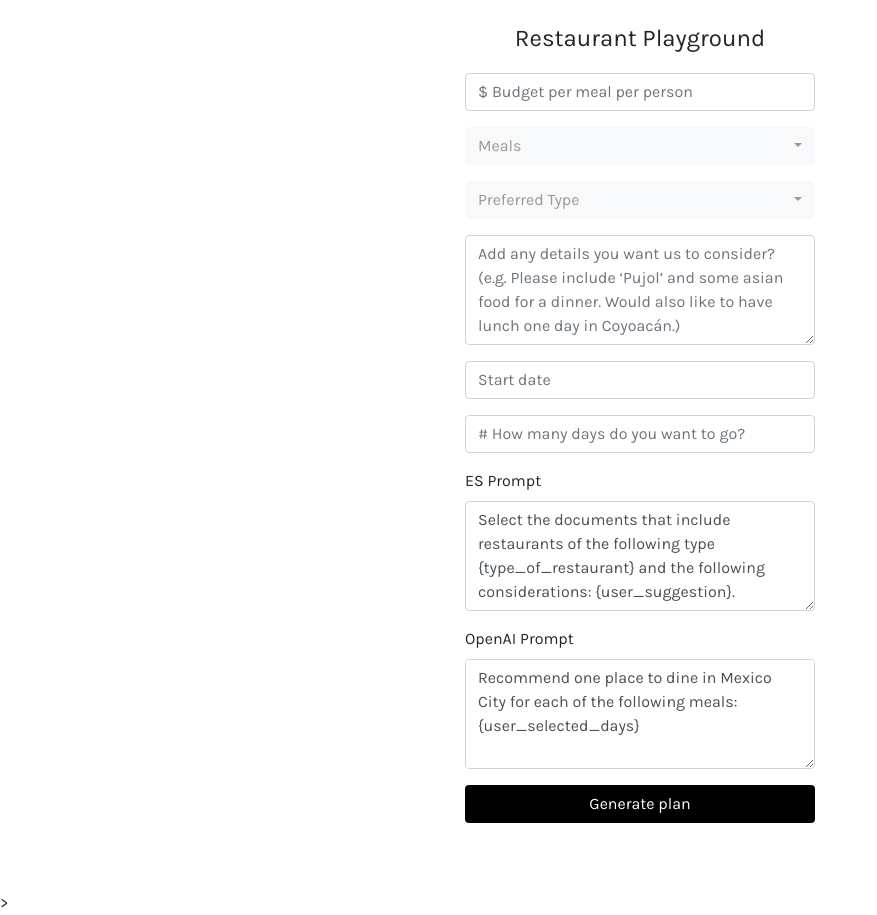
After one commit to comjoueur/clowie-ai, a Flask app: page /pages/playground in a window 1280 px wide. The commit adds this page. Shown: the whole page, without its empty margins (0-877 px from the left). Run offline with Flask 2, Linux system fonts and the light colour scheme; some libraries are stand-ins or nearby versions.

Commit message:
functional playground

```diff
--- a/main.py
+++ b/main.py
@@ -6,11 +6,13 @@ from resources.api.source import create_source_resource, get_all_sources_resourc
 from resources.api.mixed import delete_all_indices_docs
 
 from resources.api.app.restaurant_filtering import restaurant_filtering
+from resources.api.app.playground import playground_resource
 
 from resources.pages.source import create_source_page, delete_source_page
 from resources.pages.entity import create_entity_page, delete_entity_page
 from resources.pages.entity_entry import create_entity_entry_page, delete_entry_page
 from resources.pages.mixed import list_resources_page, delete_all_indices_docs_page
+from resources.pages.app.playground import playground_page
 
 app = Flask(__name__)
 
@@ -46,15 +48,18 @@ app.add_url_rule('/api/entity/entry/<entry_id>',
                  methods=['DELETE'])
 """
 
-App Resource
+App Resources
 
 """
 app.add_url_rule('/api/app/restaurant_filtering',
                  view_func=restaurant_filtering,
                  methods=['GET'])
+app.add_url_rule('/api/app/playground',
+                 view_func=playground_resource,
+                 methods=['POST'])
 """
 
-Pages resources
+Pages Resources
 
 """
 
@@ -80,6 +85,9 @@ app.add_url_rule('/pages/delete-entity',
 app.add_url_rule('/pages/delete-entity-entry',
                  view_func=delete_entry_page,
                  methods=['GET'])
+app.add_url_rule('/pages/playground',
+                 view_func=playground_page,
+                 methods=['GET'])
 
 app.add_url_rule('/', view_func=lambda: redirect('/pages'), methods=['GET'])
 
--- a/models/base.py
+++ b/models/base.py
@@ -48,7 +48,7 @@ class ESIndexModel:
 
   @classmethod
   def get_all(cls):
-    url = "{deployment_url}/{index}/_search".format(
+    url = "{deployment_url}/{index}/_search?size=1000".format(
       deployment_url=ES_DEPLOYMENT_URL,
       index=cls.ES_INDEX,
     )
--- a/pyproject.toml
+++ b/pyproject.toml
@@ -8,8 +8,10 @@ authors = ["Your Name <you@example.com>"]
 python = ">=3.10.0,<3.11"
 Flask = "^2.1.3"
 requests = "^2.31.0"
-marshmallow = "^3.20.1"
 uWSGI = "2.0.22"
+openai = "0.28.0"
+marshmallow = "3.20.1"
+tiktoken = "0.4.0"
 
 [tool.poetry.dev-dependencies]
 debugpy = "^1.6.2"
--- /dev/null
+++ b/resources/pages/app/playground.py
@@ -0,0 +1,5 @@
+from flask import render_template
+
+
+def playground_page():
+  return render_template('app/playground.html')
--- a/resources/pages/mixed.py
+++ b/resources/pages/mixed.py
@@ -1,7 +1,9 @@
 from flask import render_template
+
 
 def list_resources_page():
   return render_template('list_resources.html')
 
+
 def delete_all_indices_docs_page():
   return render_template('delete_all_docs.html')
--- a/resources/pages/source.py
+++ b/resources/pages/source.py
@@ -1,7 +1,9 @@
 from flask import render_template
+
 
 def create_source_page():
   return render_template('create_source_form.html')
 
+
 def delete_source_page():
   return render_template('delete_source_form.html')
--- /dev/null
+++ b/templates/app/playground.html
@@ -0,0 +1,180 @@
+<!DOCTYPE html>
+<!DOCTYPE html>
+<html lang="en">
+<head>
+  <title>Plan Generator</title>
+  <link href="https://stackpath.bootstrapcdn.com/bootstrap/4.5.2/css/bootstrap.min.css" rel="stylesheet" />
+  <link href="https://fonts.googleapis.com/css2?family=Karla&display=swap" rel="stylesheet">
+  <link rel="stylesheet" href="https://cdnjs.cloudflare.com/ajax/libs/bootstrap-select/1.13.18/css/bootstrap-select.min.css">
+  <style>
+    body {
+      font-family: 'Karla', sans-serif;
+    }
+
+    .submit-button {
+      background-color: black;
+      color: white;
+      width: 350px;
+    }
+
+    .form-container {
+      display: flex;
+      justify-content: center;
+      margin-top: 20px;
+      margin-bottom: 20px;
+    }
+
+    .form-wrapper {
+      width: 350px;
+    }
+
+    .title {
+      text-align: center;
+      margin-bottom: 10px;
+      margin-top: 10px;
+    }
+  </style>
+</head>
+<body>
+  <h4 class="title mt-4">Restaurant Playground</h4>
+  <div class="form-container">
+    <form id="restaurantPlanForm" class="form-wrapper mb-5">
+      <div class="form-group">
+        <input type="number" placeholder="$ Budget per meal per person" id="budgetPerDinner" class="form-control" required>
+      </div>
+      <div class="form-group">
+        <select id="meals" title="Meals" class="form-control selectpicker" multiple required>
+          <option>Breakfast</option>
+          <option>Lunch</option>
+          <option>Dinner</option>
+      </select>
+      </div>
+      <div class="form-group">
+        <select id="preferredType" title="Preferred Type" class="form-control selectpicker" multiple>
+            <option>Fine dining</option>
+            <option>Street food</option>
+            <option>Traditional cuisine</option>
+            <option>Casual Contemporary</option>
+        </select>
+      </div>
+      <div class="form-group">
+        <textarea id="userSuggestion" class="form-control" placeholder="Add any details you want us to consider? (e.g. Please include ‘Pujol’ and some asian food for a dinner. Would also like to have lunch one day in Coyoacán.)" rows="4" required></textarea>
+      </div>
+      <div class="form-group">
+        <input placeholder="Start date" class="form-control" type="text" onfocus="(this.type='date')" id="startTime" required />
+      </div>
+      <div class="form-group">
+        <input type="number" placeholder="# How many days do you want to go? " id="numberOfDays" class="form-control" required>
+      </div>
+      <div class="form-group">
+        <label for="esPrompt">ES Prompt</label>
+        <textarea id="esPrompt" class="form-control" rows="4">Select the documents that include restaurants of the following type {type_of_restaurant} and the following considerations: {user_suggestion}.</textarea>
+      </div>
+      <div class="form-group">
+        <label for="openaiPrompt">OpenAI Prompt</label>
+        <textarea id="openaiPrompt" class="form-control" rows="4" required>
+Recommend one place to dine in Mexico City for each of the following meals:
+{user_selected_days}
+
+Given the next list of restaurant information:
+[start of restaurant information]
+{list_of_entries}
+[end of restaurant information]
+
+Consider the following preferences:
+- {preferred_type}
+- {user_suggestion}
+
+Your response must be a json (an array of objects, each per one restaurant you provide) with the next fields:
+
+- "name": string // restaurant name
+- "minPrice": number // approx min price
+- "maxPrice": number // approx max price
+- "description": string // a description in 100 words
+- "location": string // it's location (neighborhood)
+- "type": string // type of restaurant (e.g. traditional cuisine, top in rankings, fine dining, local classics, street food)
+- "cuisine": string // Cuisine (e.g. sushi, Italian, Mexican)
+- "meal": string // weekday meal (e.g. wednesday breakfast, wednesday lunch, thursday dinner)
+
+</textarea>
+      </div>
+      <button type="submit" id="submitButton" class="btn submit-button">Generate plan</button>
+    </form>
+  </div>
+  <script src="https://code.jquery.com/jquery-3.5.1.slim.min.js"></script>
+  <script src="https://ajax.googleapis.com/ajax/libs/jquery/3.5.1/jquery.min.js"></script>
+  <script src="https://cdn.jsdelivr.net/npm/bootstrap@4.6.0/dist/js/bootstrap.bundle.min.js"></script>
+  <script src="https://cdnjs.cloudflare.com/ajax/libs/bootstrap-select/1.13.18/js/bootstrap-select.min.js"></script>>
+  <!-- Add this Bootstrap modal HTML structure to your HTML file, probably just above the script tag -->
+<div class="modal fade" id="responseModal">
+  <div class="modal-dialog">
+    <div class="modal-content">
+      <div class="modal-header">
+        <h4 class="modal-title">Suggested Restaurants</h4>
+        <button type="button" class="close" data-dismiss="modal">&times;</button>
+      </div>
+      <div class="modal-body" id="responseModalBody">
+        <!-- Server response will be filled here -->
+      </div>
+      <div class="modal-footer">
+        <button type="button" class="btn btn-primary" data-dismiss="modal">Close</button>
+      </div>
+    </div>
+  </div>
+</div>
+
+<script>
+    $('#restaurantPlanForm').on('submit', function(e){
+      e.preventDefault();
+
+      // Form data
+      var formData = {
+        budgetPerDinner: $('#budgetPerDinner').val(),
+        preferredType: $('#preferredType').val(),
+        userSuggestion: $('#userSuggestion').val(),
+        startTime: $('#startTime').val(),
+        numberOfDays: $('#numberOfDays').val(),
+        meals: $('#meals').val(),
+        esPrompt: $('#esPrompt').val(),
+        openaiPrompt: $('#openaiPrompt').val(),
+      };
+
+      // disable submit button
+      $('#submitButton').prop('disabled', true);
+
+      // Submit form via AJAX
+      $.ajax({
+        url: '/api/app/playground',
+        type: 'POST',
+        data: JSON.stringify(formData),
+        contentType: 'application/json',
+        success: function(response){
+          $('#submitButton').prop('disabled', false);
+          // Show the modal
+          $('#responseModal').modal('show');
+          var html = ""
+          for (var restaurant of JSON.parse(response["response"])) {
+            html += "<div>"
+            html += "<h4>" + restaurant.name + "</h4>"
+            html += '<img style="width: 100%; height: 150px; margin-bottom: 20px; margin-top: 15px" src="https://t3.ftcdn.net/jpg/03/24/73/92/360_F_324739203_keeq8udvv0P2h1MLYJ0GLSlTBagoXS48.jpg"></img>'
+            html += "<p>" + restaurant.description + "</p>"
+            html += "<p><b>Location:</b> " + restaurant.location + "</p>"
+            html += "<p><b>Type:</b> " + restaurant.type + "</p>"
+            html += "<p><b>Cuisine:</b> " + restaurant.cuisine + "</p>"
+            html += "<p><b>Meal:</b> " + restaurant.meal + "</p>"
+            html += "</div>"
+          }
+          html += "<br><br><br>" + response["entries"]
+          // Load the server response into the modal body
+          $('#responseModalBody').html(html);
+        },
+        error: function(jqXHR, textStatus, errorThrown){
+          $('#submitButton').prop('disabled', false);
+          // Handle errors here
+          alert('Error: ' + textStatus + ' ' + errorThrown);
+        }
+      });
+    });
+</script>
+</body>
+</html>
--- a/templates/list_resources.html
+++ b/templates/list_resources.html
@@ -18,6 +18,7 @@
           {url: '/pages/delete-source', name: 'Delete Source Doc'},
           {url: '/pages/delete-entity', name: 'Delete Entity Doc'},
           {url: '/pages/delete-entity-entry', name: 'Delete Entry Doc'},
+          {url: '/pages/playground', name: 'Playground'},
         ];
 
         $(document).ready(function() {
@@ -26,5 +27,8 @@
             });
         });
     </script>
+
 </body>
 </html>
+</body>
+</html>
```
Also changed, not shown: models/entity_entry.py (+13 -9 lines), resources/api/app/playground.py (added, +72 -0 lines), resources/api/app/restaurant_filtering.py (+65 -3 lines), resources/api/app/utils.py (added, +15 -0 lines), schemas/app/playground.py (added, +12 -0 lines), 1 other file.
